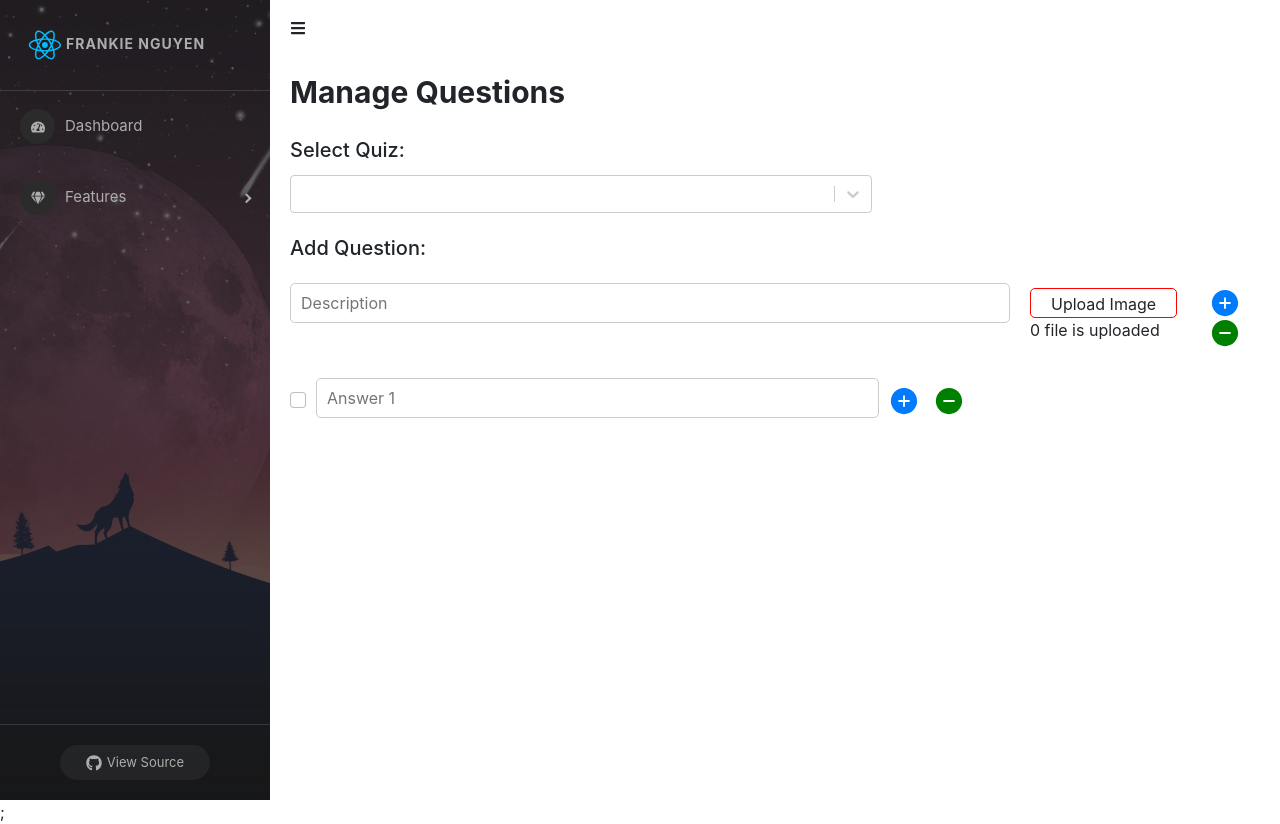
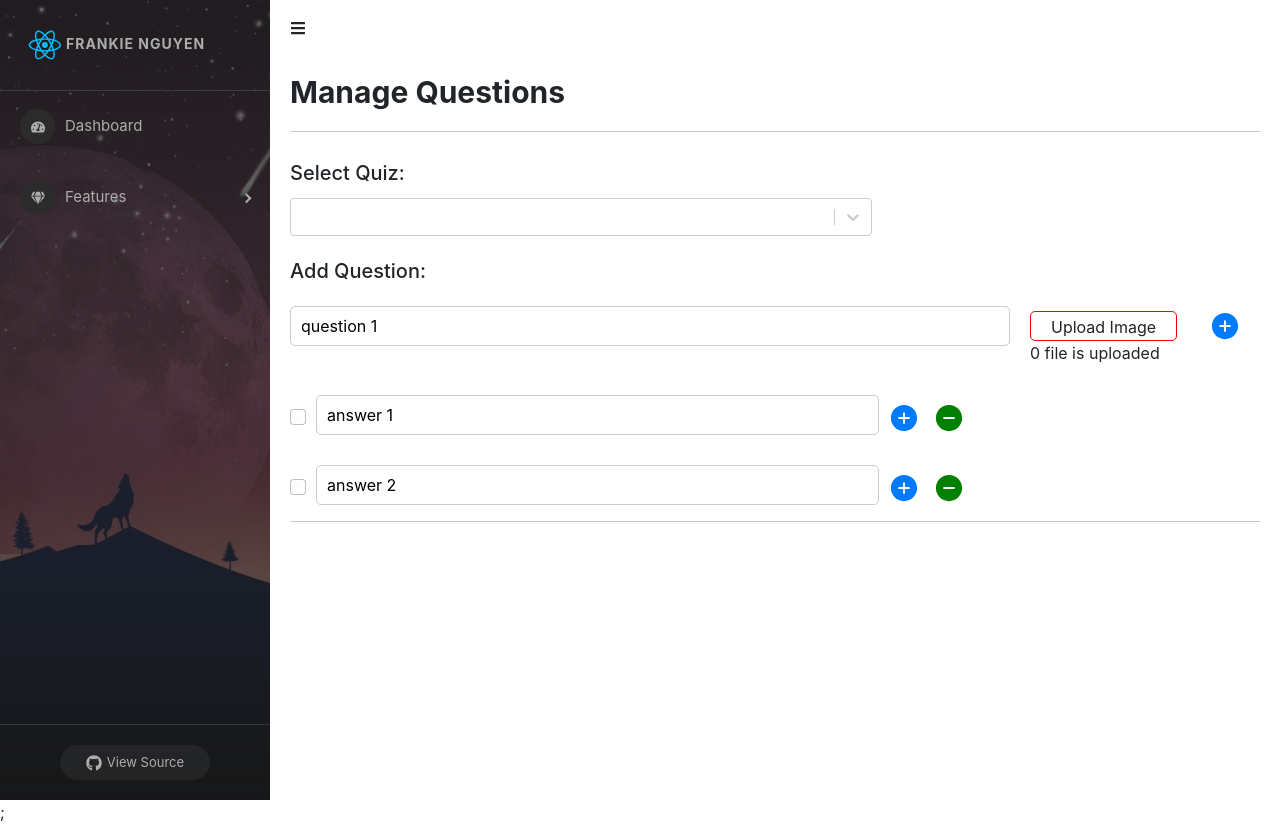
Before and after one commit to frankienguyen-dev/reactjs-project, a React (Create React App) app: page /admins/manager-questions in a window 1280 px wide. Built offline with nearby package versions, Linux system fonts and the light colour scheme.

Commit message:
video 95

```diff
--- a/package.json
+++ b/package.json
@@ -2,7 +2,6 @@
     "name": "base-react-redux",
     "version": "0.1.0",
     "private": true,
-
     "dependencies": {
         "@testing-library/jest-dom": "5.16.4",
         "@testing-library/react": "13.3.0",
@@ -30,6 +29,7 @@
         "redux-persist": "6.0.0",
         "redux-thunk": "2.4.1",
         "sass": "1.53.0",
+        "uuid": "9.0.0",
         "web-vitals": "2.1.4"
     },
     "scripts": {
@@ -37,7 +37,6 @@
         "build": "react-scripts build",
         "test": "react-scripts test",
         "eject": "react-scripts eject"
-
     },
     "eslintConfig": {
         "extends": [
--- a/src/components/Admin/Admin.js
+++ b/src/components/Admin/Admin.js
@@ -1,7 +1,7 @@
 import Sidebar from './Sidebar';
 import './Admin.scss';
 import { FaBars } from 'react-icons/fa';
-
+import PerfectScrollbar from 'react-perfect-scrollbar';
 import { useState } from 'react';
 import { Outlet } from 'react-router-dom';
 
@@ -23,7 +23,9 @@ const Admin = (props) => {
         </div>
 
         <div className="admin-main">
-          <Outlet />
+          <PerfectScrollbar>
+            <Outlet />
+          </PerfectScrollbar>
         </div>
       </div>
     </div>
--- a/src/components/Admin/Content/Question/Questions.js
+++ b/src/components/Admin/Content/Question/Questions.js
@@ -3,6 +3,9 @@ import Select from 'react-select';
 import { useState } from 'react';
 import { AiFillPlusCircle } from 'react-icons/ai';
 import { AiFillMinusCircle } from 'react-icons/ai';
+import { v4 as uuidv4 } from 'uuid';
+import PerfectScrollbar from 'react-perfect-scrollbar';
+import _ from 'lodash';
 
 const Questions = (props) => {
   const options = [
@@ -11,18 +14,93 @@ const Questions = (props) => {
     { value: 'vanilla', label: 'Vanilla' },
   ];
 
-  const [selected, setSelected] = useState({});
+  const [selectedQuiz, setSelectedQuiz] = useState({});
+
+  const [questions, setQuestions] = useState([
+    {
+      id: uuidv4(),
+      description: 'question 1',
+      imageFile: '',
+      imageName: '',
+      answers: [
+        {
+          id: uuidv4(),
+          description: 'answer 1',
+          isCorrect: false,
+        },
+
+        {
+          id: uuidv4(),
+          description: 'answer 2',
+          isCorrect: false,
+        },
+      ],
+    },
+  ]);
+
+  const handleAddRemoveQuestion = (type, id) => {
+    if (type === 'ADD') {
+      const newQuestion = {
+        id: uuidv4(),
+        description: '',
+        imageFile: '',
+        imageName: '',
+        answers: [
+          {
+            id: uuidv4(),
+            description: '',
+            isCorrect: false,
+          },
+        ],
+      };
+
+      setQuestions([...questions, newQuestion]);
+    }
+
+    if (type === 'REMOVE') {
+      let questionsClone = _.cloneDeep(questions);
+      questionsClone = questionsClone.filter((item) => item.id !== id);
+      setQuestions(questionsClone);
+    }
+  };
+
+  const handleAddRemoveAnswer = (type, questionId, answerId) => {
+    let questionsClone = _.cloneDeep(questions);
+    if (type === 'ADD') {
+      const newAnswer = {
+        id: uuidv4(),
+        description: '',
+        isCorrect: false,
+      };
+
+      let index = questionsClone.findIndex((item) => item.id === questionId);
+      questionsClone[index].answers.push(newAnswer);
+      setQuestions(questionsClone);
+    }
+
+    if (type === 'REMOVE') {
+      let index = questionsClone.findIndex((item) => item.id === questionId);
+      questionsClone[index].answers = questionsClone[index].answers.filter(
+        (item) => item.id !== answerId
+      );
+      setQuestions(questionsClone);
+    }
+  };
+
+  console.log('check question: ', questions);
   return (
+    <PerfectScrollbar>
       <div className="question-container">
         <div className="title">Manage Questions</div>
+        <hr />
 
         <div className="add-new-question">
           <div className="select-question">
             <span>Select Quiz:</span>
             <Select
               className="select-input"
-            value={selected}
-            onChange={setSelected}
+              value={selectedQuiz}
+              onChange={setSelectedQuiz}
               options={options}
             />
           </div>
@@ -32,10 +110,18 @@ const Questions = (props) => {
           <span>Add Question:</span>
         </div>
 
-      <div>
+        {questions &&
+          questions.length > 0 &&
+          questions.map((question, index) => {
+            return (
+              <div key={question.id} className="question-main">
                 <div className="question-content">
                   <div className="form-question">
-            <input type="text" placeholder="Description" />
+                    <input
+                      value={question.description}
+                      type="text"
+                      placeholder={`Question ${index + 1}`}
+                    />
                   </div>
 
                   <div className="upload-file">
@@ -45,35 +131,57 @@ const Questions = (props) => {
                   </div>
 
                   <div className="btn-upload">
-            <span>
+                    <span onClick={() => handleAddRemoveQuestion('ADD', '')}>
                       <AiFillPlusCircle className="btn-plus" />
                     </span>
 
-            <span>
+                    {questions && questions.length > 1 ? (
+                      <span onClick={() => handleAddRemoveQuestion('REMOVE', question.id)}>
                         <AiFillMinusCircle className="btn-minus" />
                       </span>
+                    ) : null}
                   </div>
                 </div>
 
-        <div className="answer-content">
-          <input className="form-check-input isCorrected" type="checkbox" />
+                {question.answers &&
+                  question.answers.length > 0 &&
+                  question.answers.map((answer, index) => {
+                    return (
+                      <div key={answer.id} className="answer-content">
+                        <input className="form-check-input isCorrect" type="checkbox" />
 
                         <div className="form-answer">
-            <input type="text" placeholder="Answer 1" />
+                          <input
+                            value={answer.description}
+                            type="text"
+                            placeholder={`Answer ${index + 1}`}
+                          />
                         </div>
 
                         <div className="btn-upload">
-            <span>
+                          <span onClick={() => handleAddRemoveAnswer('ADD', question.id, '')}>
                             <AiFillPlusCircle className="btn-plus" />
                           </span>
 
-            <span>
+                          {question.answers && question.answers.length > 1 ? (
+                            <span
+                              onClick={() =>
+                                handleAddRemoveAnswer('REMOVE', question.id, answer.id)
+                              }
+                            >
                               <AiFillMinusCircle className="btn-minus" />
                             </span>
+                          ) : null}
                         </div>
                       </div>
+                    );
+                  })}
+                <hr></hr>
               </div>
+            );
+          })}
       </div>
+    </PerfectScrollbar>
   );
 };
 
--- a/src/components/Admin/Content/Question/Questions.scss
+++ b/src/components/Admin/Content/Question/Questions.scss
@@ -1,5 +1,10 @@
 .question-container {
+  margin-bottom: 20px;
   padding: 20px;
+
+  .question-main {
+    margin-bottom: 30px;
+  }
 
   .title {
     font-size: 30px;
@@ -78,7 +83,7 @@
     gap: 10px;
     align-items: center;
 
-    .isCorrected {
+    .isCorrect {
     }
 
     .form-answer {
--- a/src/components/Admin/Content/Quiz/ManageQuiz.scss
+++ b/src/components/Admin/Content/Quiz/ManageQuiz.scss
@@ -33,4 +33,8 @@
       }
     }
   }
+
+  .list-details {
+    padding: 15px;
+  }
 }
```
Also changed, not shown: 1 other file (tests, documents, lock files or other folders). Lines whose indentation alone changed are shown as unchanged.
